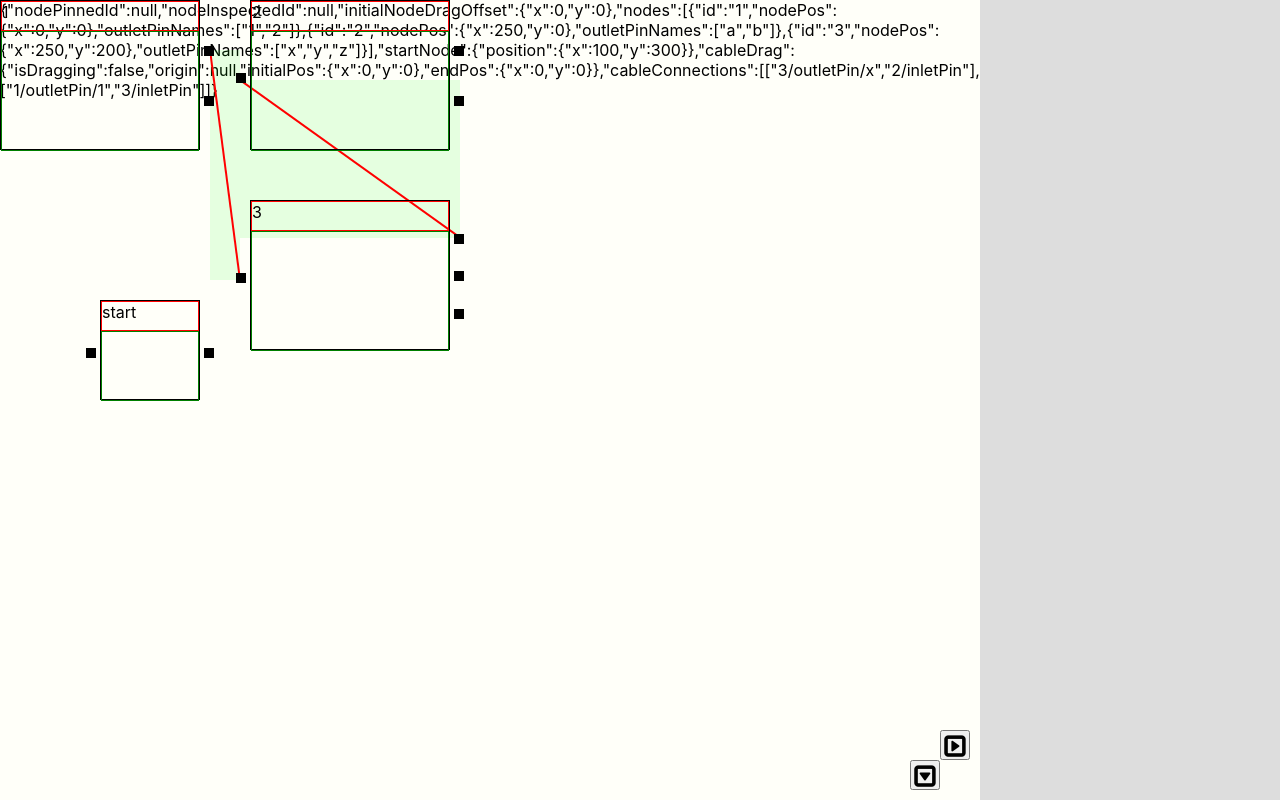
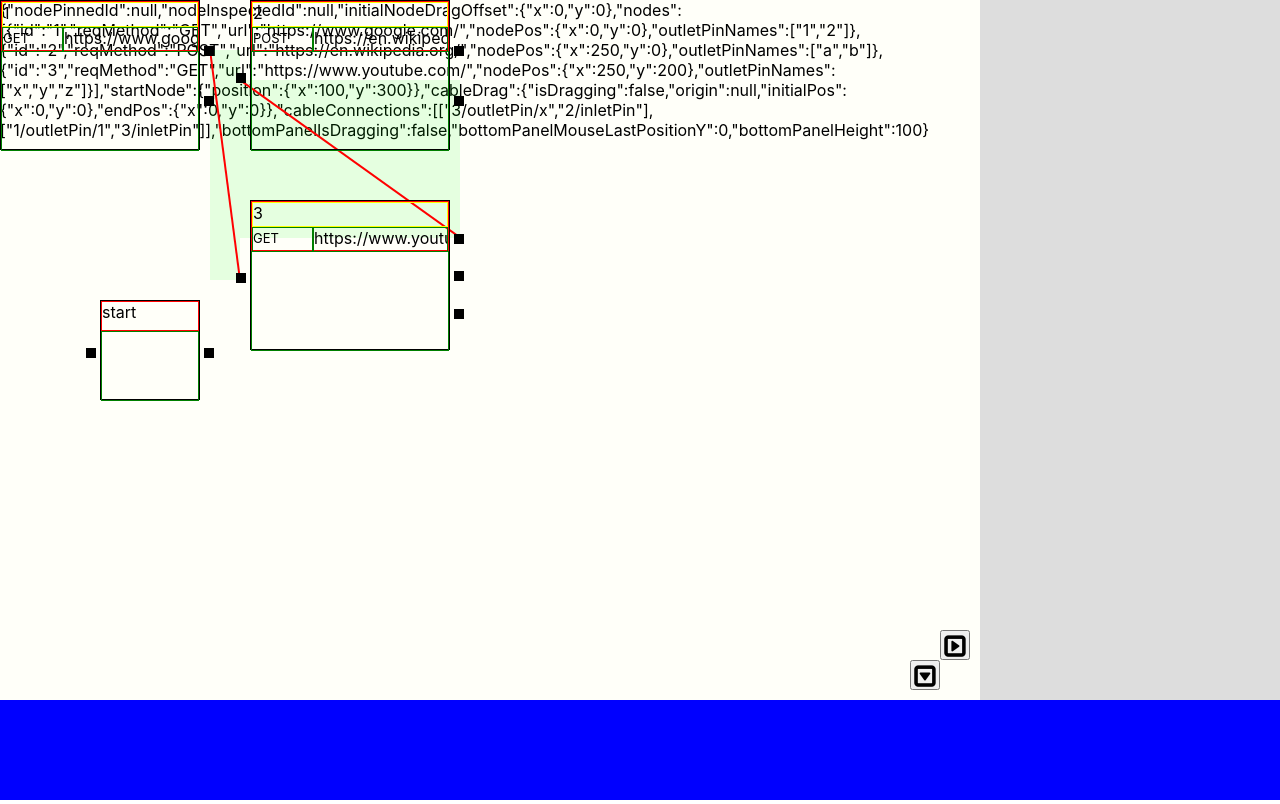
Before and after one commit to SelStefan/httpunk, a React (Create React App) app: page / in a window 1280 px wide. Built offline with nearby package versions, Linux system fonts and the light colour scheme.

Commit message:
Added request method indicators and a basic resizable bottom panel

```diff
--- a/src/App.css
+++ b/src/App.css
@@ -44,7 +44,7 @@
 .patch-space {
 	display: inline-block;
 	position: relative;
-	height: 100%;
+	/* height: 100%; */
 	margin-right: 300px;
 	overflow: scroll;
 	/* #fefeee */
@@ -84,8 +84,9 @@ button i {
 	position: absolute;
 	right: 0;
 	width: 300px;
-	height: 100%;
+	/* height: 100%; */
 	background-color: #ddd;
+	overflow: scroll;
 }
 
 .settings-group {
@@ -99,6 +100,21 @@ button i {
 }
 .settings-group__id-input-field {
 	width: 100%;
+}
+
+.settings-group__request-label {
+	width: 100%;
+	margin-bottom: 0px;
+}
+.settings-group__request-method-select {
+	display: block;
+	margin-top: 3px;
+	/* width: 80px; */
+}
+.settings-group__url-input-field {
+	display: block;
+	width: 100%;
+	margin-top: 2px;
 }
 
 .settings-group__outlet-pins-label {
@@ -118,6 +134,28 @@ button i {
 	margin-top: 5px;
 }
 
+/* START: Bottom panel */
+
+.bottom-panel {
+	position: absolute;
+	width: 100%;
+	/* height: 100px; */
+	background-color: blue;
+	bottom: 0;
+	left: 0;
+}
+
+.bottom-panel__drag {
+    position: absolute;
+    left: 0;
+    top: -4px;
+    right: 0;
+    height: 8px;
+    cursor: n-resize;
+}
+
+/* END: Bottom panel */
+
 .box {
 	position: absolute;
 	width: 200px;
@@ -133,13 +171,42 @@ button i {
 
 .header {
 	width: 100%;
+	height: 50px;
+	border: 1px solid red;
+}
+.start-node-header {
+	width: 100%;
 	height: 30px;
 	border: 1px solid red;
+}
+.header__id-display-box {
+	width: 100%;
+	height: 25px;
+	border: 1px solid yellow;
+	/* pointer-events: none; */
+}
+.header__request-method-display-box {
+	display: inline-block;
+	width: 61px;
+	height: 25px;
+	vertical-align: top;
+	font-size: small;
+	padding-top: 2px;
+	border: 1px solid green;
+	/* pointer-events: none; */
+}
+.header__url-display-box {
+	display: inline-block;
+	width: 135px;
+	height: 25px;
+	border: 1px solid green;
+	overflow: hidden;
+	/* pointer-events: none; */
 }
 
 .body {
 	width: 100%;
-	height: 120px;
+	height: 100px;
 	border: 1px solid green;
 }
 .start-node-body {
--- a/src/App.jsx
+++ b/src/App.jsx
@@ -14,6 +14,17 @@ import "./App.css";
 // Display an error if there two nodes with the same if
 // Display an error if there are two outlet pins with the same name within a node
 // Implement a method that calculates pin positions
+// When a pin gets deleted, also remove it's associated cable connections
+// Find a better way to continue propagation to the header (parent) element
+// Add node title for display instead of id
+// Implement request tracer view
+// Implement sidebar inspector resizing
+// Implement data bags
+// Try adding a "virtual" dot that will expand the patch space
+//     (moved with those arrows at the bottom right of the patch space)
+// Split the application into logical encapsulated components
+/*###########################################################################################*/
+// When changing node id: update every occurrence of that node id in the cable connections array
 
 class App extends React.Component {
 	constructor(props) {
@@ -31,6 +42,10 @@ class App extends React.Component {
 				.items(
 					Joi.object({
 						id: Joi.string().required(),
+						reqMethod: Joi.string()
+							.valid("GET", "POST", "DELETE", "CONNECT")
+							.required(),
+						url: Joi.string().required(),
 						nodePos: Joi.object({
 							x: Joi.number().required(),
 							y: Joi.number().required(),
@@ -62,6 +77,9 @@ class App extends React.Component {
 			cableConnections: Joi.array()
 				.items(Joi.array().items(Joi.string()).length(2))
 				.required(),
+			bottomPanelIsDragging: Joi.bool().required(),
+			bottomPanelMouseLastPositionY: Joi.number().required(),
+			bottomPanelHeight: Joi.number().required(),
 		});
 
 		const initialState = {
@@ -74,6 +92,8 @@ class App extends React.Component {
 			nodes: [
 				{
 					id: "1",
+					reqMethod: "GET",
+					url: "https://www.google.com/",
 					nodePos: {
 						x: 0,
 						y: 0,
@@ -82,6 +102,8 @@ class App extends React.Component {
 				},
 				{
 					id: "2",
+					reqMethod: "POST",
+					url: "https://en.wikipedia.org/",
 					nodePos: {
 						x: 250,
 						y: 0,
@@ -90,6 +112,8 @@ class App extends React.Component {
 				},
 				{
 					id: "3",
+					reqMethod: "GET",
+					url: "https://www.youtube.com/",
 					nodePos: {
 						x: 250,
 						y: 200,
@@ -119,17 +143,24 @@ class App extends React.Component {
 				["3/outletPin/x", "2/inletPin"],
 				["1/outletPin/1", "3/inletPin"],
 			],
+			bottomPanelIsDragging: false,
+			bottomPanelMouseLastPositionY: 0,
+			bottomPanelHeight: 100,
 		};
 
 		console.info(stateSchema.validate(initialState));
 
 		this.state = initialState;
 
-		this.startDrag = this.startDrag.bind(this);
+		this.startNodeDrag = this.startNodeDrag.bind(this);
 		this.handlePatchSpaceClick = this.handlePatchSpaceClick.bind(this);
 		this.addNode = this.addNode.bind(this);
 		this.inspectNode = this.inspectNode.bind(this);
 		this.updateInspectedNodeId = this.updateInspectedNodeId.bind(this);
+		this.updateInspectedNodeReqMethod = this.updateInspectedNodeReqMethod.bind(
+			this
+		);
+		this.updateInspectedNodeUrl = this.updateInspectedNodeUrl.bind(this);
 		this.updateInspectedNodeOutletPinName = this.updateInspectedNodeOutletPinName.bind(
 			this
 		);
@@ -138,6 +169,7 @@ class App extends React.Component {
 		this.calcCableLine = this.calcCableLine.bind(this);
 		this.addCableConnection = this.addCableConnection.bind(this);
 		this.getPinPosition = this.getPinPosition.bind(this);
+		this.startBottomPanelDrag = this.startBottomPanelDrag.bind(this);
 	}
 
 	componentDidMount() {
@@ -147,6 +179,7 @@ class App extends React.Component {
 					draftState.nodePinnedId = null;
 					draftState.cableDrag.isDragging = false;
 					draftState.cableDrag.origin = null;
+					draftState.bottomPanelIsDragging = false;
 				})
 			)
 		);
@@ -194,6 +227,18 @@ class App extends React.Component {
 					})
 				);
 			}
+
+			if (this.state.bottomPanelIsDragging) {
+				const mousePos = this.getMousePos(e);
+
+				this.setState((curState) =>
+					produce(curState, (draftState) => {
+						draftState.bottomPanelHeight +=
+							curState.bottomPanelMouseLastPositionY - mousePos.y;
+						draftState.bottomPanelMouseLastPositionY = mousePos.y;
+					})
+				);
+			}
 		});
 	}
 
@@ -204,11 +249,12 @@ class App extends React.Component {
 		};
 	}
 
-	startDrag(e, id) {
+	startNodeDrag(e, id) {
+		console.log("DRAG:", e, id);
 		// console.log(this.state.nodePinnedId, e.target.getClientRects()[0]);
 		const mousePos = this.getMousePos(e);
 		const offset = e.target.getClientRects()[0];
-		console.log(mousePos, offset);
+		console.log(mousePos, offset.top);
 		this.setState({
 			nodePinnedId: id,
 			initialNodeDragOffset: {
@@ -264,6 +310,40 @@ class App extends React.Component {
 				draftState.nodes.find(
 					(n) => n.id === curState.nodeInspectedId
 				).id = e.target.value;
+				// Update every occurrence of the old node id in the cable connections array
+				//   with the new node id
+				draftState.cableConnections.forEach(function (cC, i) {
+					if (cC[0].split("/")[0] === curState.nodeInspectedId) {
+						const pinPathArr = this[i][0].split("/");
+						pinPathArr[0] = draftState.nodeInspectedId;
+						this[i][0] = pinPathArr.join("/");
+					}
+					if (cC[1].split("/")[0] === curState.nodeInspectedId) {
+						const pinPathArr = this[i][1].split("/");
+						pinPathArr[0] = draftState.nodeInspectedId;
+						this[i][1] = pinPathArr.join("/");
+					}
+				}, draftState.cableConnections);
+			})
+		);
+	}
+
+	updateInspectedNodeReqMethod(e) {
+		this.setState((curState) =>
+			produce(curState, (draftState) => {
+				draftState.nodes.find(
+					(n) => n.id === draftState.nodeInspectedId
+				).reqMethod = e.target.value;
+			})
+		);
+	}
+
+	updateInspectedNodeUrl(e) {
+		this.setState((curState) =>
+			produce(curState, (draftState) => {
+				draftState.nodes.find(
+					(n) => n.id === draftState.nodeInspectedId
+				).url = e.target.value;
 			})
 		);
 		console.log(e.target.value);
@@ -359,22 +439,25 @@ class App extends React.Component {
 				: "outlet";
 		const targetType =
 			(target.match(/\//g) || []).length === 1 ? "inlet" : "outlet";
+
+		let newCableConnection;
 		if (originType === "inlet" && targetType === "outlet") {
+			newCableConnection = [target, this.state.cableDrag.origin];
+		} else if (originType === "outlet" && targetType === "inlet") {
+			newCableConnection = [this.state.cableDrag.origin, target];
+		}
+
+		if (
+			newCableConnection &&
+			!this.state.cableConnections.some(
+				(cC) =>
+					JSON.stringify(cC) === JSON.stringify(newCableConnection)
+			)
+		) {
+			console.log("pass", newCableConnection);
 			this.setState((curState) =>
 				produce(curState, (draftState) => {
-					draftState.cableConnections.push([
-						target,
-						this.state.cableDrag.origin
-					]);
-				})
-			);
-		} else if (originType === "outlet" && targetType === "inlet") {
-			this.setState((curState) =>
-				produce(curState, (draftState) => {
-					draftState.cableConnections.push([
-						this.state.cableDrag.origin,
-						target,
-					]);
+					draftState.cableConnections.push(newCableConnection);
 				})
 			);
 		}
@@ -414,11 +497,23 @@ class App extends React.Component {
 		}
 	}
 
+	startBottomPanelDrag(e) {
+		// console.log(this.state.nodePinnedId, e.target.getClientRects()[0]);
+		const mousePos = this.getMousePos(e);
+		this.setState({
+			bottomPanelIsDragging: true,
+			bottomPanelMouseLastPositionY: mousePos.y,
+		});
+	}
+
 	render() {
 		return (
 			<div className="main-container">
 				<div
 					className="patch-space"
+					style={{
+						height: `calc(100% - ${this.state.bottomPanelHeight}px)`,
+					}}
 					onMouseDown={() => this.handlePatchSpaceClick()}
 					onContextMenu={(e) => this.addNode(e)}
 				>
@@ -535,9 +630,20 @@ class App extends React.Component {
 						>
 							<div
 								className="header"
-								onMouseDown={(e) => this.startDrag(e, n.id)}
+								onMouseDown={(e) => this.startNodeDrag(e, n.id)}
 							>
-								{n.id}
+								<div className="header__id-display-box">
+									{n.id}
+								</div>
+								<div className="header__request-method-display-box">
+									{n.reqMethod}
+								</div>
+								<div
+									className="header__url-display-box"
+									title={n.url}
+								>
+									{n.url}
+								</div>
 							</div>
 							<div className="body"></div>
 							<div
@@ -587,8 +693,8 @@ class App extends React.Component {
 						}}
 					>
 						<div
-							className="header"
-							onMouseDown={(e) => this.startDrag(e, "start")}
+							className="start-node-header"
+							onMouseDown={(e) => this.startNodeDrag(e, "start")}
 						>
 							start
 						</div>
@@ -609,7 +715,12 @@ class App extends React.Component {
 						></i>
 					</button>
 				</div>
-				<div className="sidebar-inspector">
+				<div
+					className="sidebar-inspector"
+					style={{
+						height: `calc(100% - ${this.state.bottomPanelHeight}px)`,
+					}}
+				>
 					{this.state.nodeInspectedId !== null ? (
 						<div>
 							<div className="settings-group">
@@ -622,6 +733,42 @@ class App extends React.Component {
 									value={this.state.nodeInspectedId}
 									onChange={(e) =>
 										this.updateInspectedNodeId(e)
+									}
+								/>
+							</div>
+							<hr style={{ margin: "0" }} />
+							<div className="settings-group">
+								<div className="settings-group__request-label">
+									Request:
+								</div>
+								<select
+									className="settings-group__request-method-select"
+									value={
+										this.state.nodes.find(
+											(n) =>
+												n.id ===
+												this.state.nodeInspectedId
+										).reqMethod
+									}
+									onChange={this.updateInspectedNodeReqMethod}
+								>
+									<option value="GET">GET</option>
+									<option value="POST">POST</option>
+									<option value="DELETE">DELETE</option>
+									<option value="CONNECT">CONNECT</option>
+								</select>
+								<input
+									type="text"
+									className="settings-group__url-input-field"
+									value={
+										this.state.nodes.find(
+											(n) =>
+												n.id ===
+												this.state.nodeInspectedId
+										).url
+									}
+									onChange={(e) =>
+										this.updateInspectedNodeUrl(e)
 									}
 								/>
 							</div>
@@ -672,6 +819,17 @@ class App extends React.Component {
 						</div>
 					) : null}
 				</div>
+				<div
+					className="bottom-panel"
+					style={{ height: this.state.bottomPanelHeight + "px" }}
+				>
+					<div
+						className="bottom-panel__drag"
+						onMouseDown={(e) => {
+							this.startBottomPanelDrag(e);
+						}}
+					></div>
+				</div>
 			</div>
 		);
 	}
```
